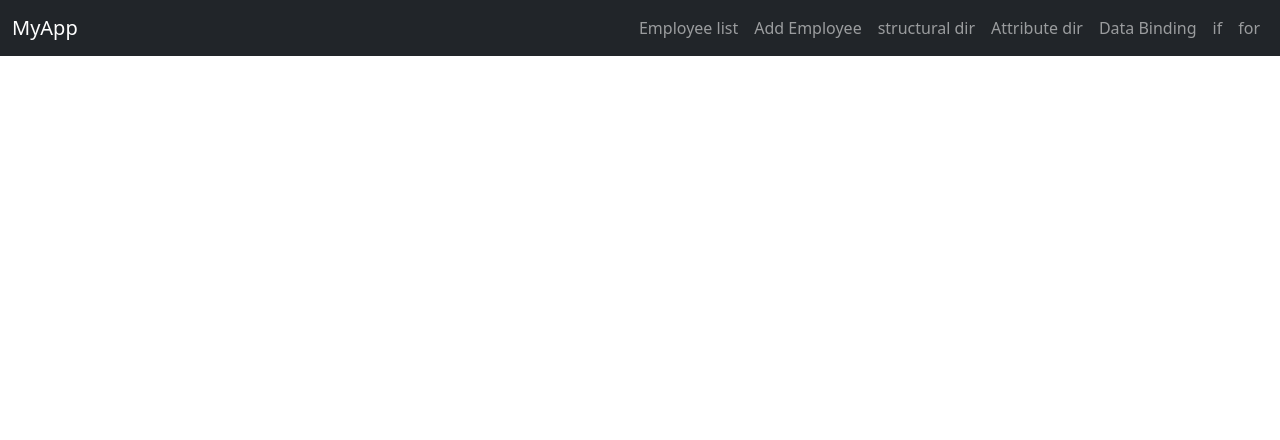
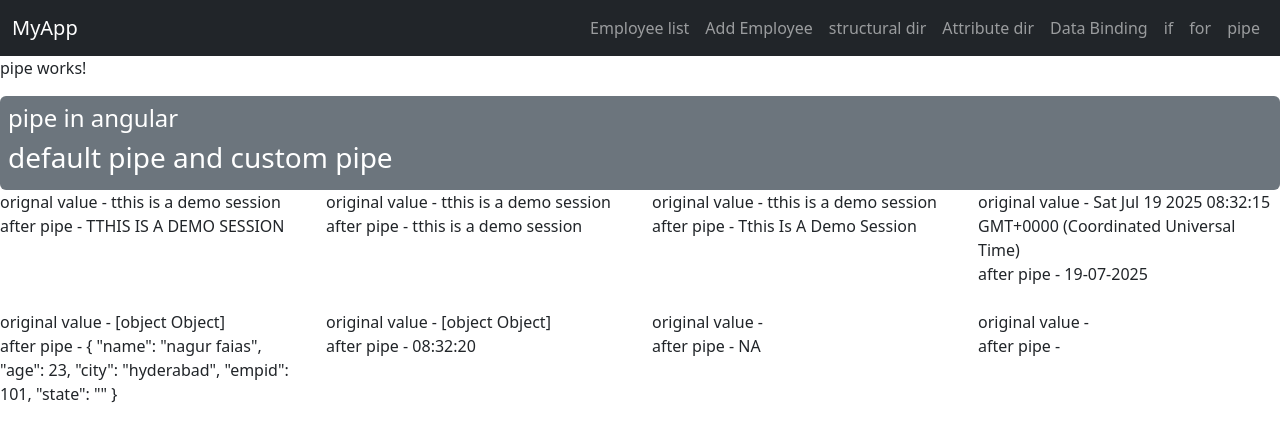
Before and after one commit to Faias46/angular-18-tutorial, an Angular app: page /pipe in a window 1280 px wide. Before the commit this address led to /. Shown: the top 440 px of the page. Built offline with nearby package versions, Linux system fonts and the light colour scheme.

Commit message:
update the pipe code

```diff
--- a/src/app/app.component.html
+++ b/src/app/app.component.html
@@ -49,6 +49,10 @@
             <a class="nav-link" routerLink="for" routerLinkActive="active">for</a>
             </li>
 
+            <li class="nav-item">
+            <a class="nav-link" routerLink="pipe" routerLinkActive="active">pipe</a>
+            </li>
+
         <!-- <li class="nav-item">
           <a class="nav-link" routerLink=""  routerLinkActive="active">emp-list</a>
         </li> -->
--- a/src/app/app.routes.ts
+++ b/src/app/app.routes.ts
@@ -6,6 +6,7 @@
 import { AttributeDirectiveComponent } from './components/directives/attribute-directive/attribute-directive.component';
 import { IfelseComponent } from './components/control flow/ifelse/ifelse.component';
 import { ForComponent } from './components/control flow/for/for.component';
+import { PipeComponent } from './components/pipe/pipe.component';
 
 export const routes: Routes = [
     {
@@ -35,6 +36,9 @@
     {
         path:'for',
         component:ForComponent
+    },{
+        path:'pipe',
+        component:PipeComponent
     }
 
 
--- /dev/null
+++ b/src/app/components/pipe/pipe.component.html
@@ -0,0 +1,54 @@
+<p>pipe works!</p>
+
+<div class="mt-2 p-2 bg-secondary text-white rounded">
+    <h4>pipe in angular</h4>
+    <h3>default pipe and custom pipe</h3>
+</div>
+
+<div class="row">
+    <div class="col-3">
+        orignal value - {{firstName}}
+        <br>
+        after pipe -   {{firstName | uppercase}}
+    </div>
+    <div class="col-3">
+        original value - {{firstName}}
+        <br>
+        after pipe -   {{firstName | lowercase}}
+    </div>
+    <div class="col-3">
+        original value - {{firstName}}
+        <br>
+        after pipe -  {{firstName | titlecase}}
+    </div>
+    <div class="col-3">
+        original value - {{currentDate}}
+        <br>
+        after pipe - {{currentDate| date:'dd-MM-yyyy'}}
+    </div>
+</div>
+
+<div class="row pt-4">
+        <div class="col-3">
+        original value - {{student}}
+        <br>
+        after pipe -   {{student | json}}
+    </div>
+    <div class="col-3">
+        original value -  {{currentTime}}
+        <br>
+    <!-- in this case we are used as observables in pipes using map method  -->
+        after pipe -   {{currentTime | async | date:'hh:mm:ss'}}
+    </div>
+
+    <div class="col-3">
+        original value - {{student.state}}
+        <br>
+        after pipe -  {{student.state | na}}
+    </div>
+    <div class="col-3">
+        original value -
+        <br>
+        after pipe -
+    </div>
+</div>
--- /dev/null
+++ b/src/app/components/pipe/pipe.component.ts
@@ -0,0 +1,33 @@
+import { AsyncPipe, DatePipe, JsonPipe, LowerCasePipe, TitleCasePipe, UpperCasePipe } from '@angular/common';
+import { Component } from '@angular/core';
+import { interval, Observable , map } from 'rxjs';
+import { NaPipe } from '../../pipes/na.pipe';
+
+@Component({
+  selector: 'app-pipe',
+  standalone: true,
+  imports: [UpperCasePipe, LowerCasePipe,TitleCasePipe , DatePipe,JsonPipe,AsyncPipe,NaPipe],
+  templateUrl: './pipe.component.html',
+  styleUrl: './pipe.component.css'
+})
+export class PipeComponent {
+
+  firstName:string='tthis is a demo session';
+
+  currentDate=new Date();
+
+  currentTime:Observable<string>=new Observable<string>;
+
+  student={
+    name:'nagur faias',
+    age:23,
+    city:'hyderabad',
+    empid:101,
+    state:''
+  }
+
+  constructor(){
+    this.currentTime = interval(1000).pipe(map(() => new Date().toString()));
+  }
+
+}
--- /dev/null
+++ b/src/app/pipes/na.pipe.ts
@@ -0,0 +1,18 @@
+import { Pipe, PipeTransform } from '@angular/core';
+
+@Pipe({
+  name: 'na',
+  standalone: true
+})
+export class NaPipe implements PipeTransform {
+
+  transform(value: unknown, ...args: unknown[]): unknown {
+    if(value !==null && value !==undefined && value !==''){
+      return value;
+    }
+    else{
+       return 'NA';
+    }
+  }
+
+}
```
Also changed, not shown: src/app/components/pipe/pipe.component.css (added), 2 other files (tests, documents, lock files or other folders).
